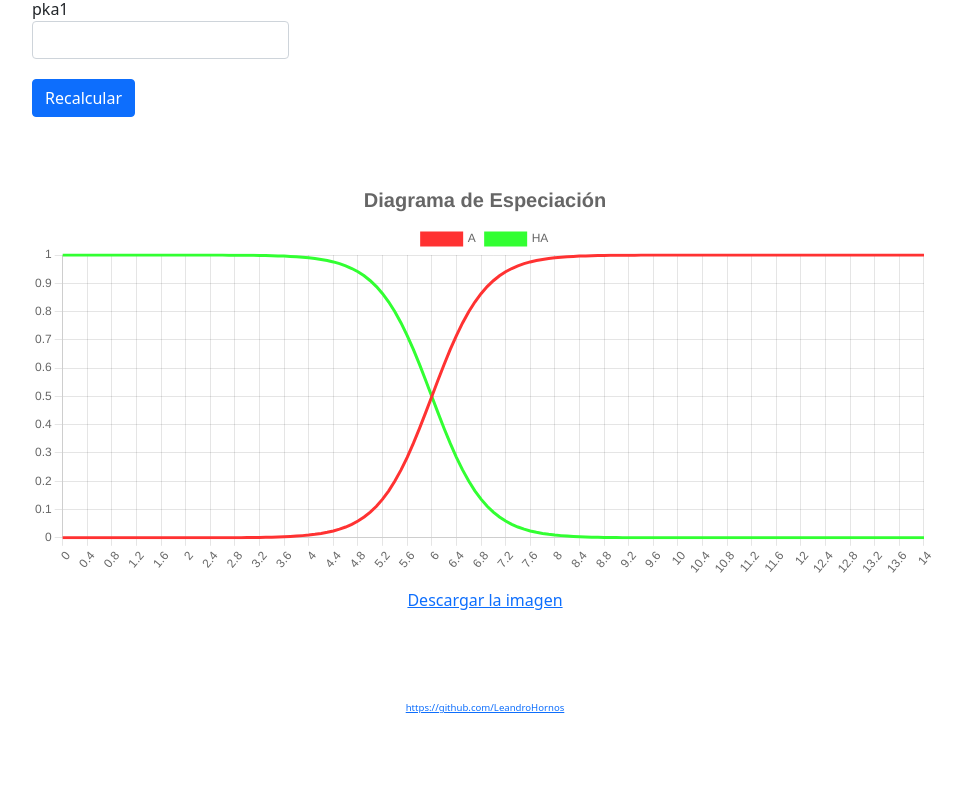
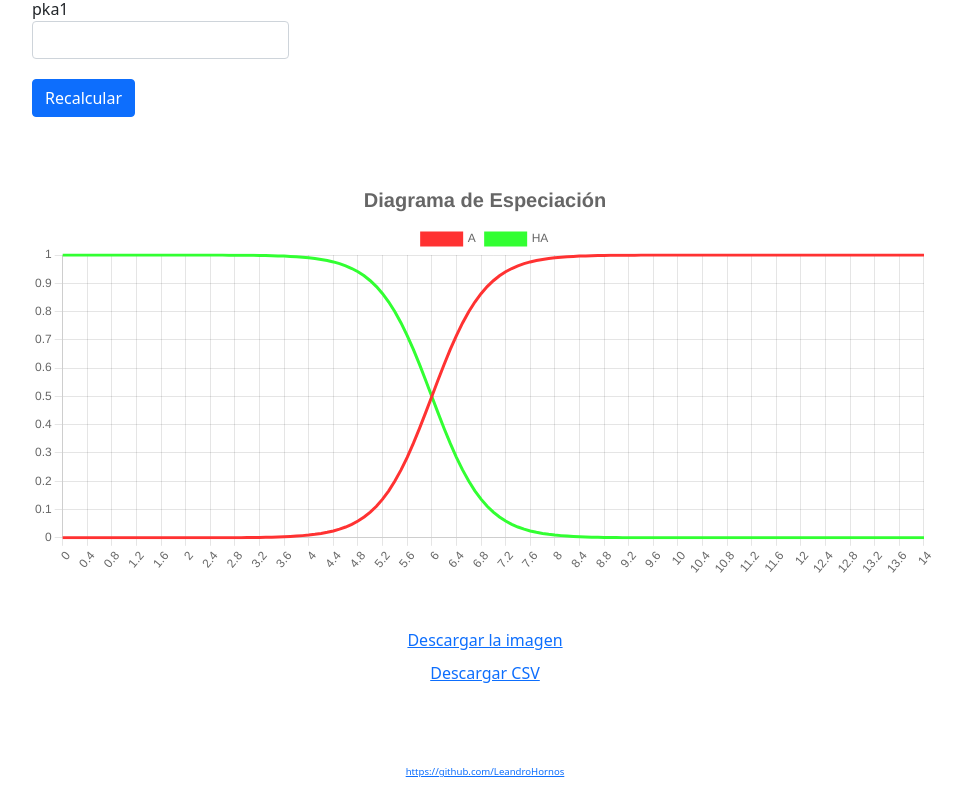
Before and after one commit to LeandroHornos/react-speciation-chart, a React (Create React App) app: page / in a window 1280 px wide. Shown: the part 414-1214 px from the top of the page, without its empty margins (143-1104 px from the left). Before the commit the page ends 1150 px from the top, so only its background shows below. Built offline with nearby package versions, Linux system fonts and the light colour scheme; a web font is replaced by a local one.

Commit message:
agrego la posibilidad de descargar csv con react-csv

```diff
--- a/package.json
+++ b/package.json
@@ -11,6 +11,7 @@
     "plotly.js": "^2.8.3",
     "react": "^17.0.2",
     "react-chartjs-2": "^4.0.0",
+    "react-csv": "^2.2.1",
     "react-dom": "^17.0.2",
     "react-hook-form": "^7.22.4",
     "react-plotly.js": "^2.5.1",
--- a/src/Components/SpecDiagram.jsx
+++ b/src/Components/SpecDiagram.jsx
@@ -1,4 +1,6 @@
 import React, { useEffect, useState, useRef } from "react";
+
+import { CSVLink, CSVDownload } from "react-csv";
 
 // CHART.JS
 import {
@@ -115,6 +117,10 @@ const SpecDiagram = (props) => {
             onClick={onClick}
           />
         </div>
+        <div
+          className="d-flex flex-column justify-content-around align-items-center width100"
+          style={{ marginTop: "40px" }}
+        >
           <button
             className="btn btn-link"
             onClick={(e) => {
@@ -124,11 +130,37 @@ const SpecDiagram = (props) => {
           >
             Descargar la imagen
           </button>
+          <CsvDownloader filename={"my-file.csv"} data={data} separator={";"} />
+        </div>
       </React.Fragment>
     )
   );
 };
 
+export const CsvDownloader = (props) => {
+  const pHvals = props.data.labels;
+  let dataObject = props.data.datasets;
+  dataObject["pH"] = { data: pHvals };
+  const keys = Object.keys(props.data.datasets);
+  // Creo un array de arrays, donde cada elemento es una fila
+  // La primera fila contiene los nombres de los headers
+  const dataArray = [keys];
+
+  for (let i = 0; i < pHvals.length; i++) {
+    const row = [];
+    keys.forEach((key) => {
+      row.push(dataObject[key].data[i]);
+    });
+    dataArray.push(row);
+  }
+
+  console.log("header", dataArray[0], "vals", dataArray[1]);
+
+  return (
+    <React.Fragment>
+      <CSVLink data={dataArray}>Descargar CSV</CSVLink>
+    </React.Fragment>
+  );
+};
+
 export default SpecDiagram;
-
-// a ver si actualiza con un push
```
Also changed, not shown: 1 other file (tests, documents, lock files or other folders). Lines whose indentation alone changed are shown as unchanged.
